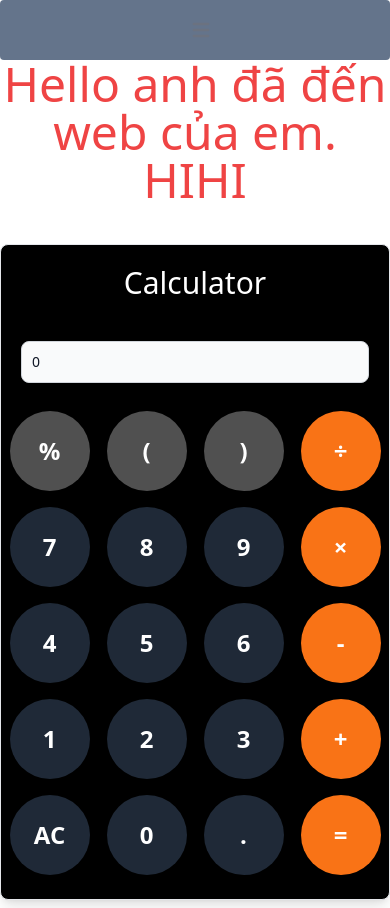
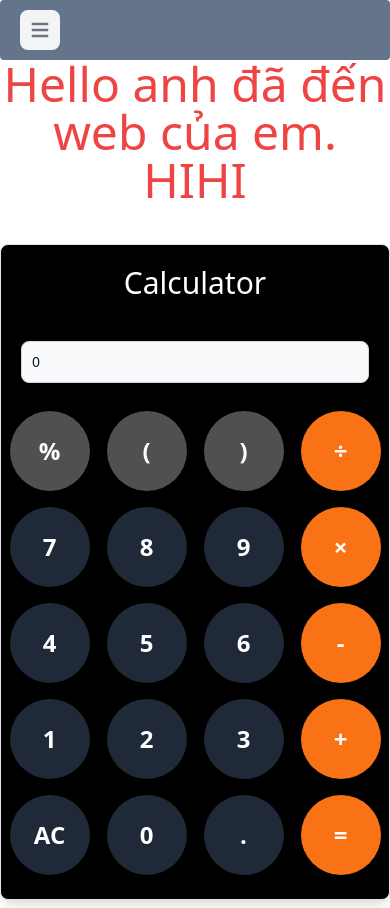
Before and after one commit to duynv13636/play-ts, an Angular app: page /bai-7 in a window 390 px wide. Built offline with nearby package versions, Linux system fonts and the light colour scheme.

Commit message:
update navbar and edit calulator

```diff
--- a/src/app/components/navbar/navbar.component.html
+++ b/src/app/components/navbar/navbar.component.html
@@ -1,11 +1,11 @@
 <nav
   class="bg-slate-500 border-gray-200 px-2 sm:px-4 py-2.5 rounded dark:bg-gray-900"
 >
-  <div class="container flex flex-wrap items-center justify-center mx-auto">
+  <div class="container flex flex-wrap mx-auto">
     <button
       data-collapse-toggle="navbar-default"
       type="button"
-      class="inline-flex items-center p-2 ml-3 text-sm text-gray-500 rounded-lg md:hidden hover:bg-gray-100 focus:outline-none focus:ring-2 focus:ring-gray-200 dark:text-gray-400 dark:hover:bg-gray-700 dark:focus:ring-gray-600"
+      class="inline-flex p-2 ml-3 text-sm text-gray-500 rounded-lg md:hidden bg-gray-100 focus:outline-none focus:ring-2 focus:ring-gray-200 dark:text-gray-400 dark:hover:bg-gray-700 dark:focus:ring-gray-600"
       aria-controls="navbar-default"
       aria-expanded="false"
     >
--- a/src/app/pages/calculator/calculator.component.ts
+++ b/src/app/pages/calculator/calculator.component.ts
@@ -3,24 +3,26 @@ import { Component } from '@angular/core';
 @Component({
   selector: 'app-calculator',
   templateUrl: './calculator.component.html',
-  styleUrls: ['./calculator.component.css']
+  styleUrls: ['./calculator.component.css'],
 })
 export class CalculatorComponent {
-  toShow='0';
-  currvalue='';
-  updateCal(value:string){
-      this.currvalue= this.currvalue+value;
-      this.toShow=this.currvalue;
+  toShow = '0';
+  currvalue = '';
+  updateCal(value: string) {
+    this.currvalue = this.currvalue + value;
+    this.toShow = this.currvalue;
   }
-  result(){
-    console.log('curr',this.currvalue);
-    this.toShow=eval(this.currvalue);
-    this.currvalue=this.toShow;
-
-
+  result() {
+    // console.log('curr',this.currvalue);
+    try {
+      this.toShow = eval(this.currvalue);
+      this.currvalue = this.toShow;
+    } catch (error) {
+      this.toShow = 'error';
+    }
   }
-  clear(){
-    this.currvalue='';
-    this.toShow='0';
+  clear() {
+    this.currvalue = '';
+    this.toShow = '0';
   }
 }
--- a/src/index.html
+++ b/src/index.html
@@ -9,8 +9,10 @@
   <link rel="preconnect" href="https://fonts.gstatic.com">
   <link href="https://fonts.googleapis.com/css2?family=Roboto:wght@300;400;500&display=swap" rel="stylesheet">
   <link href="https://fonts.googleapis.com/icon?family=Material+Icons" rel="stylesheet">
+  <link rel="stylesheet" href="https://unpkg.com/flowbite@1.5.4/dist/flowbite.min.css" />
 </head>
 <body class="mat-typography">
   <app-root></app-root>
+  <script src="https://unpkg.com/flowbite@1.5.4/dist/flowbite.js"></script>
 </body>
 </html>
```
Also changed, not shown: src/app/pages/calculator/calculator.component.html (line endings or trailing spaces).
